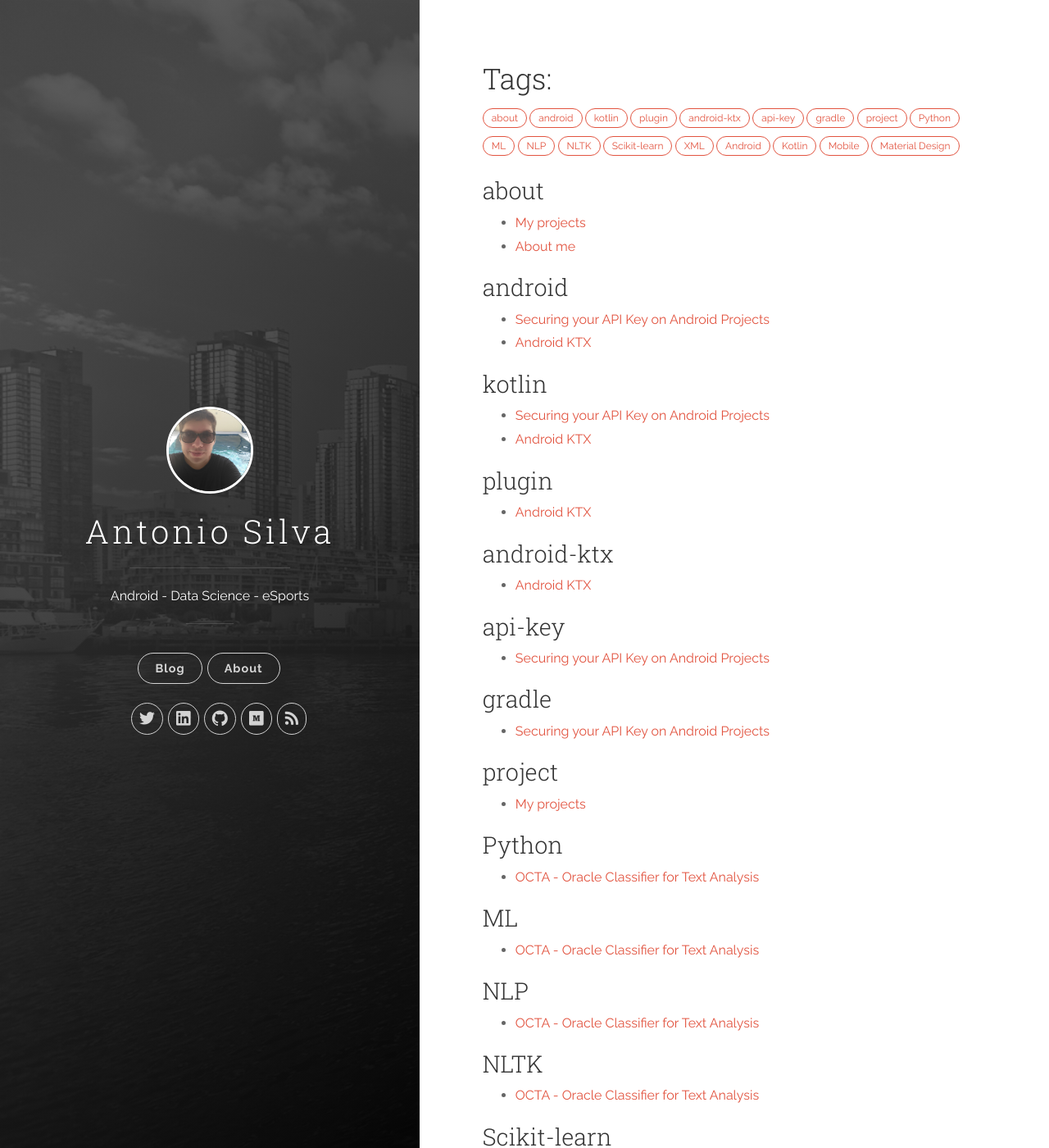
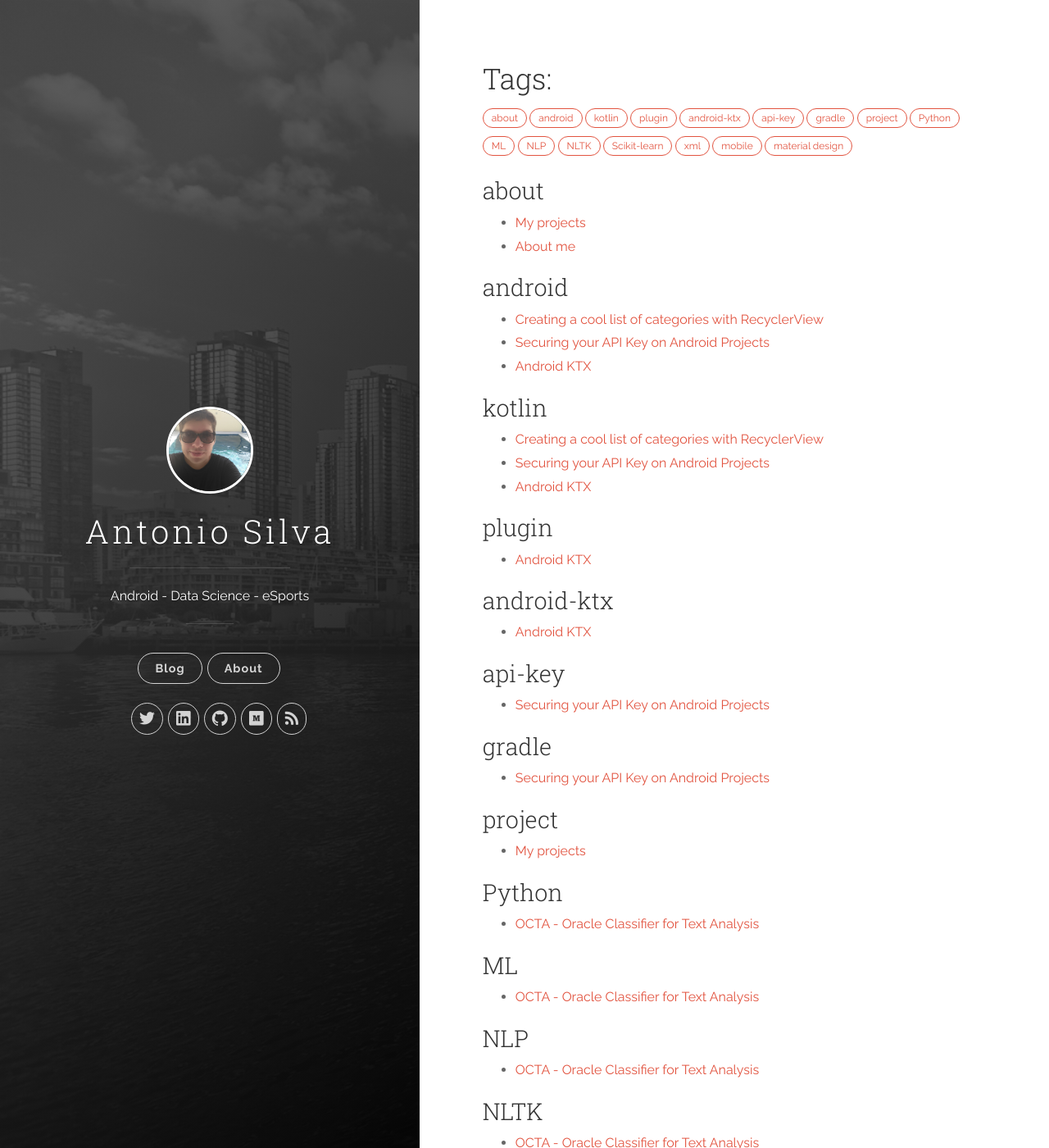
Before and after one commit to antoniosj/antoniosj.github.io, a Jekyll site: the page built from tags.md, in a window 1280 px wide and 1400 px high. Shown: the whole window at 82% size. Built offline with Jekyll 4.4.1, drawn with Linux system fonts in a browser that asks for light colours; some of the changed text lies outside the part shown.

Commit message:
Update 2019-02-24-recyclerview.markdown

```diff
--- a/_posts/2019-02-24-recyclerview.markdown
+++ b/_posts/2019-02-24-recyclerview.markdown
@@ -1,8 +1,8 @@
 ---
 title:  "Creating a cool list of categories with RecyclerView"
 date:   2019-03-22 22:00:00
-categories: [Android, Mobile]
-tags: [XML, Android, Kotlin, Mobile, Material Design]
+categories: [android, mobile]
+tags: [xml, android, kotlin, mobile, material design]
 ---
 
 I'm building a guessing game with eSports theme, so I decided to use a few free images to create a list of categories and the first result was this:
```
